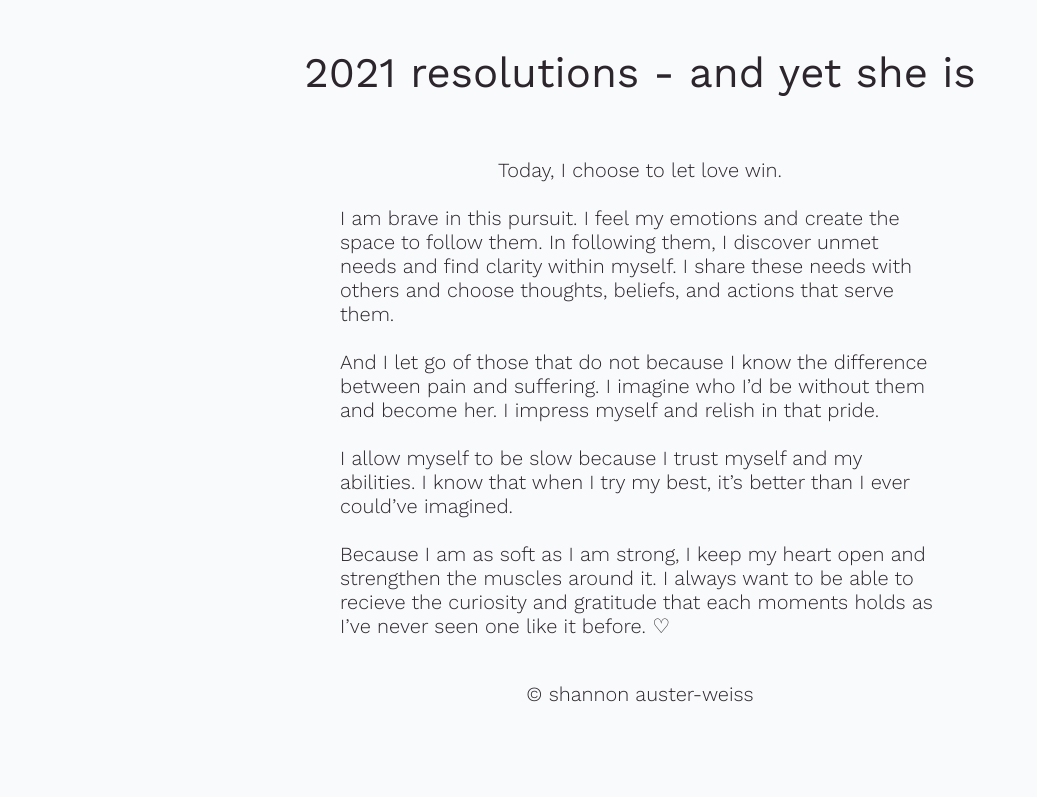
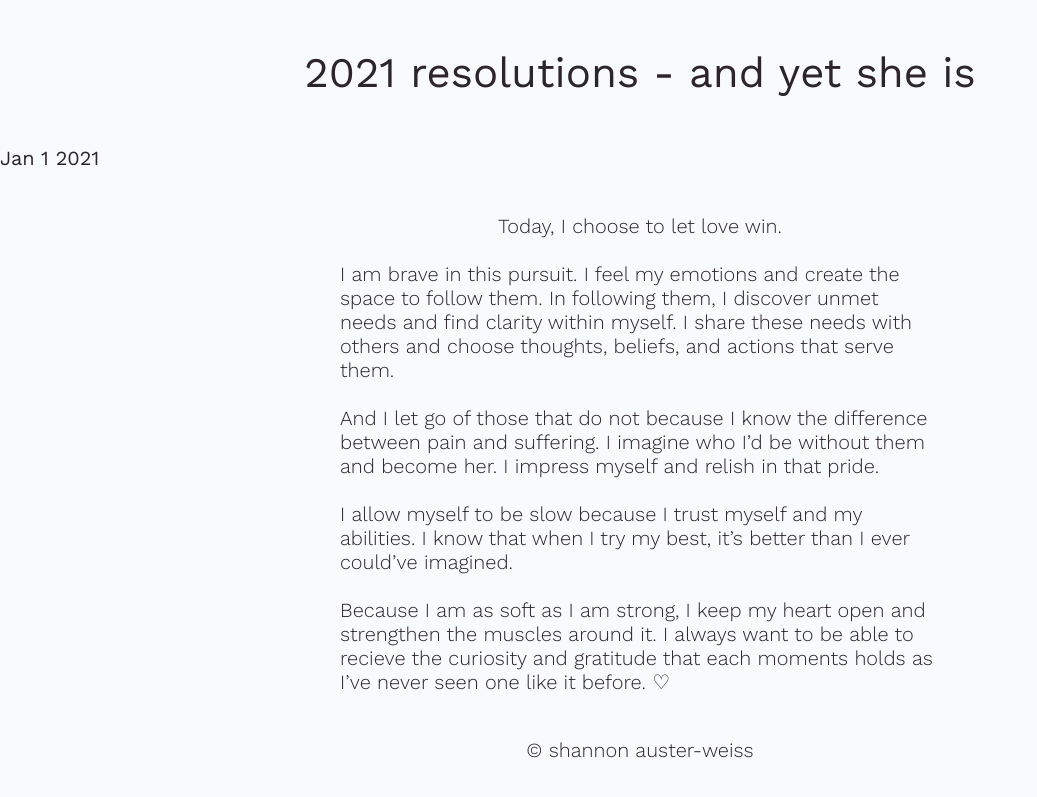
Before and after one commit to shannawn/shannonaw, a Jekyll site: the page built from brain-doodles/2021-resolutions.md, in a window 1280 px wide. Shown: the top 797 px of the page, without its empty margins (0-1037 px from the left). Built offline with Jekyll 4.4.1, drawn with Linux system fonts in a browser that asks for light colours; our own code applies the rules of GitHub Pages for plain Markdown files.

Commit message:
Update 2021-resolutions.md

```diff
--- a/brain-doodles/2021-resolutions.md
+++ b/brain-doodles/2021-resolutions.md
@@ -1,5 +1,6 @@
 ---
 title: 2021 resolutions - and yet she is
+date: Jan 1 2021
 ---
 Today, I choose to let love win.
 
```
